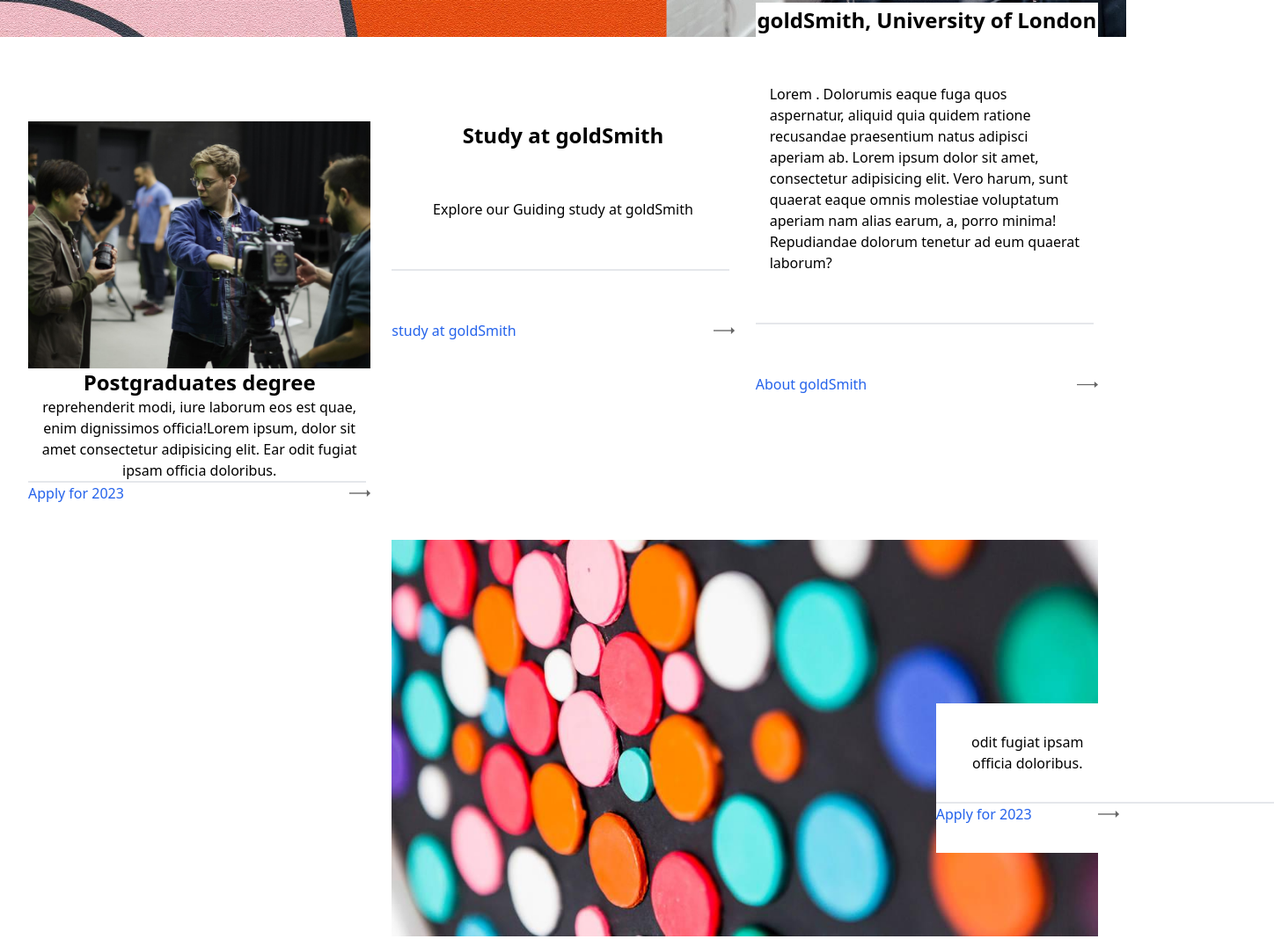
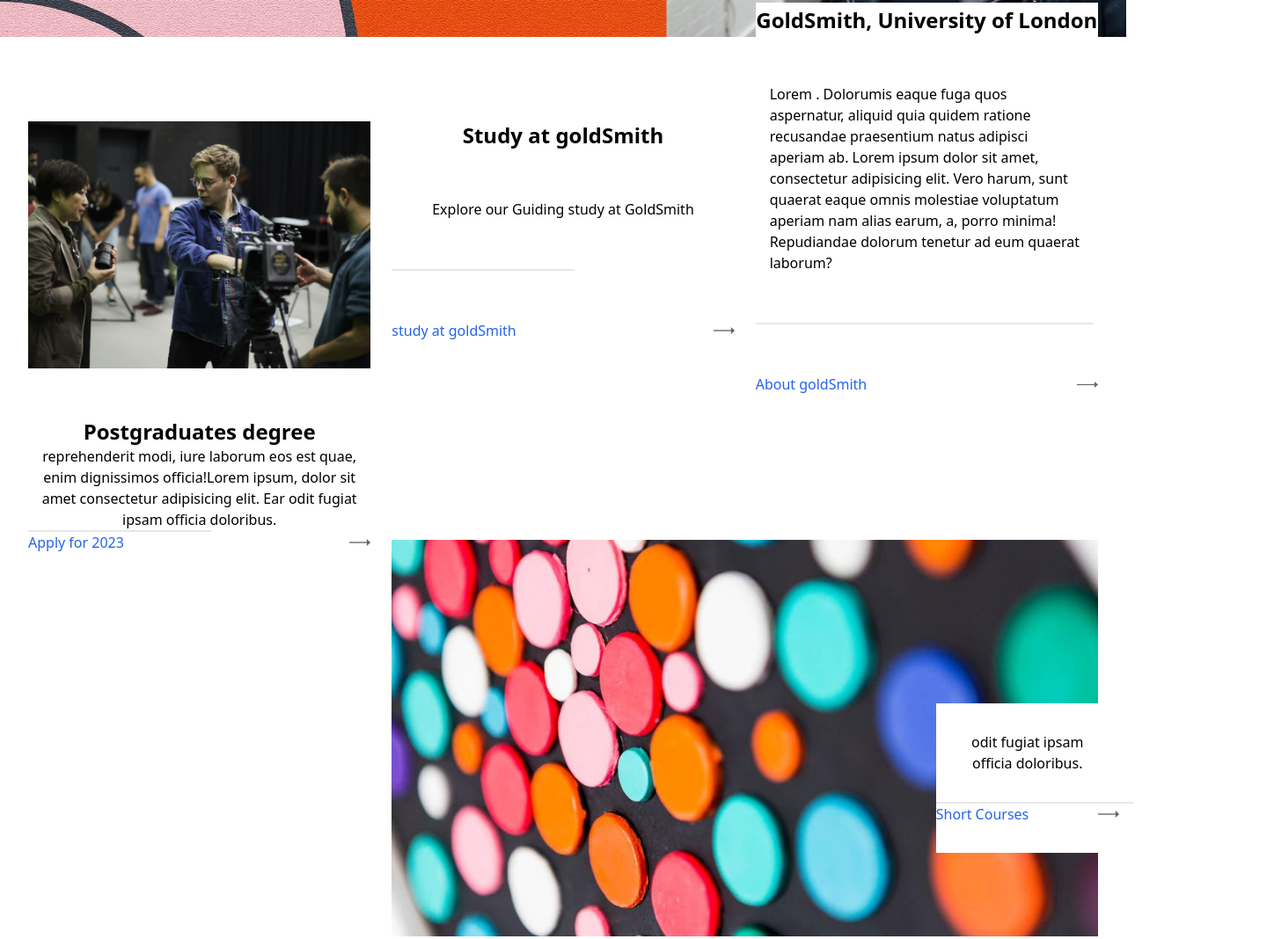
Before and after one commit to igorntwari/goldSmith-clone, a website: page index.html in a window 1280 px wide. Shown: the part 487-1555 px from the top of the page at 88% size, 1448 px wide, since content can reach past the window. Drawn offline with Linux system fonts and the light colour scheme.

Commit message:
edited codes

```diff
--- a/index.html
+++ b/index.html
@@ -43,12 +43,12 @@
 
       <div class="flex flex-row">
         <div class="grid grid-cols-3 grid-rows-2 mt-16 md:p-8 justify-center gap-6">
-          <div class="items-center row-span-2">
+          <div class="items-center row-span-2 space-y-14">
             <img src="src/imgs/homepage_hero_march_23.jpeg" alt="">
             <div>
               <h1 class="text-center text-2xl font-semibold">Postgraduates degree</h1>
               <p class="text-center font-medium">reprehenderit modi, iure laborum eos est quae, enim dignissimos officia!Lorem ipsum, dolor sit amet consectetur adipisicing elit. Ear odit fugiat ipsam officia doloribus.</p>
-              <hr class="text-center justify-center border w-96 bg-slate-500">
+              <hr class="text-center justify-center border w-52 bg-slate-500">
               <span class="flex justify-between items-center text-blue-600">
                 Apply for 2023
                 <span><img src="src/logos/icon-more-666.svg" alt=""></span>
@@ -57,9 +57,10 @@
           </div>
 
           <div class="md:text-center md:space-y-14">
+
             <h1 class="text-2xl font-semibold">Study at goldSmith</h1>
-            <p>Explore our Guiding study at goldSmith</p>
-            <hr class="text-center justify-center border w-96 bg-slate-500">
+            <p>Explore our Guiding study at GoldSmith</p>
+            <hr class="text-center justify-center border w-52 bg-slate-500">
             <span class="flex justify-between items-center text-blue-600">
               study at goldSmith
               <span><img src="src/logos/icon-more-666.svg" alt=""></span>
@@ -67,7 +68,7 @@
           </div>
 
           <div class="flex flex-row justify-center md:relative md:bottom-[30%] md:space-y-14 md:bg-white md:flex md:flex-col md:justify-center">
-            <h1 class="text-2xl font-semibold text-center">goldSmith, University of London</h1>
+            <h1 class="text-2xl font-semibold text-center">GoldSmith, University of London</h1>
             <p class="px-4">Lorem . Dolorumis eaque fuga quos aspernatur, aliquid quia quidem ratione recusandae praesentium natus adipisci aperiam ab. Lorem ipsum dolor sit amet, consectetur adipisicing elit. Vero harum, sunt quaerat eaque omnis molestiae voluptatum aperiam nam alias earum, a, porro minima! Repudiandae dolorum tenetur ad eum quaerat laborum?</p>
             <hr class="text-center justify-center border w-96 bg-slate-500">
             <span class="flex justify-between items-center text-blue-600">
@@ -80,9 +81,9 @@
             <img width="500" src="src/imgs/Art-Psychotherapy-shows_-2015_11156.jpeg" alt="" style="width: 100%; height: 100%; object-fit: cover;">
             <div class="absolute col-start-2 row-start-2 top-[60%] left-[90%] w-52 transform translate-x-[-50%] translate-y-[-50%] bg-white">
               <p class="text-center p-8">odit fugiat ipsam officia doloribus.</p>
-              <hr class="text-center justify-center border w-96 bg-slate-500">
+              <hr class="text-center justify-center border w-56 bg-slate-500">
               <span class="flex flex-row justify-between items-center text-blue-600 pb-8">
-                Apply for 2023
+             Short Courses
                 <span><img src="src/logos/icon-more-666.svg" alt=""></span>
               </span>
             </div>
```
Also changed, not shown: dist/output.css.
